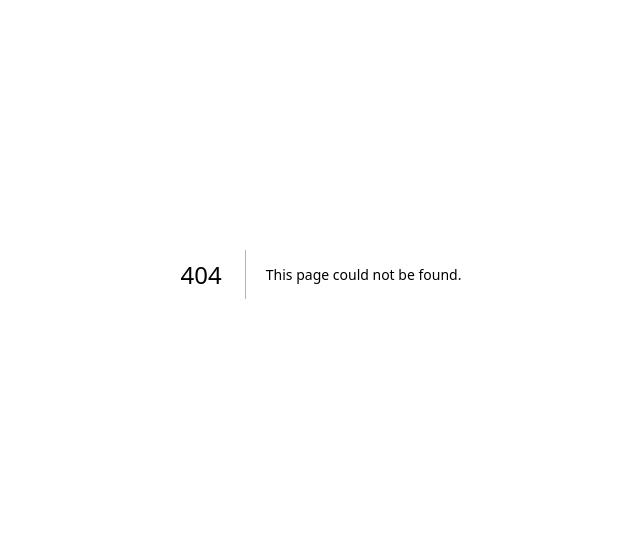
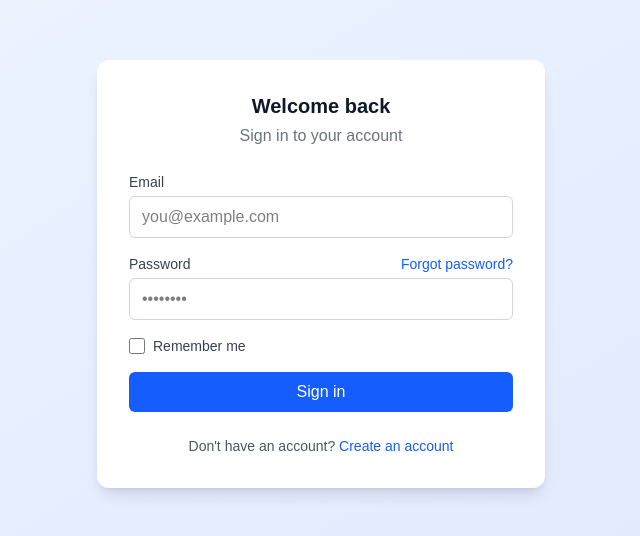
Before and after one commit to nghiepdev/nextjs-authentication, a Next.js app: page /login in a window 1280 px wide. Before the commit this address had no page. Shown: the part 126-662 px from the top of the page, without its empty margins (319-959 px from the left). Built offline with nearby package versions, Linux system fonts and the light colour scheme.

Commit message:
Add authentication layout and login form components using AI

```diff
--- /dev/null
+++ b/app/(auth)/layout.tsx
@@ -0,0 +1,11 @@
+import type {ReactNode} from 'react';
+
+export default function AuthLayout({children}: {children: ReactNode}) {
+  return (
+    <div className='min-h-screen bg-gradient-to-br from-blue-50 to-indigo-100 flex items-center justify-center p-4'>
+      <div className='max-w-md w-full bg-white rounded-xl shadow-lg overflow-hidden'>
+        <div className='p-8'>{children}</div>
+      </div>
+    </div>
+  );
+}
--- /dev/null
+++ b/app/(auth)/login/login-form.tsx
@@ -0,0 +1,70 @@
+'use client';
+
+import Link from 'next/link';
+
+export default function LoginForm() {
+  return (
+    <form className='space-y-4 text-black'>
+      <div>
+        <label
+          htmlFor='email'
+          className='block text-sm font-medium text-gray-700 mb-1'
+        >
+          Email
+        </label>
+        <input
+          id='email'
+          type='email'
+          className='w-full px-3 py-2 border border-gray-300 rounded-md focus:outline-none focus:ring-2 focus:ring-blue-600 focus:border-transparent'
+          placeholder='you@example.com'
+        />
+      </div>
+
+      <div>
+        <div className='flex justify-between mb-1'>
+          <label
+            htmlFor='password'
+            className='block text-sm font-medium text-gray-700'
+          >
+            Password
+          </label>
+          <Link
+            href='/forgot-password'
+            className='text-sm text-blue-600 hover:underline'
+          >
+            Forgot password?
+          </Link>
+        </div>
+        <input
+          id='password'
+          type='password'
+          className='w-full px-3 py-2 border border-gray-300 rounded-md focus:outline-none focus:ring-2 focus:ring-blue-600 focus:border-transparent'
+          placeholder='••••••••'
+        />
+      </div>
+
+      <div className='flex items-center'>
+        <input
+          id='remember-me'
+          type='checkbox'
+          className='h-4 w-4 text-blue-600 border-gray-300 rounded'
+        />
+        <label
+          htmlFor='remember-me'
+          className='ml-2 block text-sm text-gray-700'
+        >
+          Remember me
+        </label>
+      </div>
+
+      <div>
+        <button
+          type='submit'
+          className='w-full bg-blue-600 text-white py-2 px-4 rounded-md hover:bg-blue-700 focus:outline-none focus:ring-2 focus:ring-blue-600 focus:ring-offset-2 transition-colors'
+        >
+          Sign in
+        </button>
+      </div>
+    </form>
+  );
+}
--- /dev/null
+++ b/app/(auth)/login/page.tsx
@@ -0,0 +1,25 @@
+import Link from 'next/link';
+
+import LoginForm from './login-form';
+
+export default function Login() {
+  return (
+    <div className='space-y-6'>
+      <div className='text-center'>
+        <h2 className='text-xl font-bold text-gray-900'>Welcome back</h2>
+        <p className='text-gray-500 mt-1'>Sign in to your account</p>
+      </div>
+
+      <LoginForm />
+
+      <div className='text-center text-sm'>
+        <p className='text-gray-600'>
+          Don&apos;t have an account?{' '}
+          <Link href='/register' className='text-blue-600 hover:underline'>
+            Create an account
+          </Link>
+        </p>
+      </div>
+    </div>
+  );
+}
```
